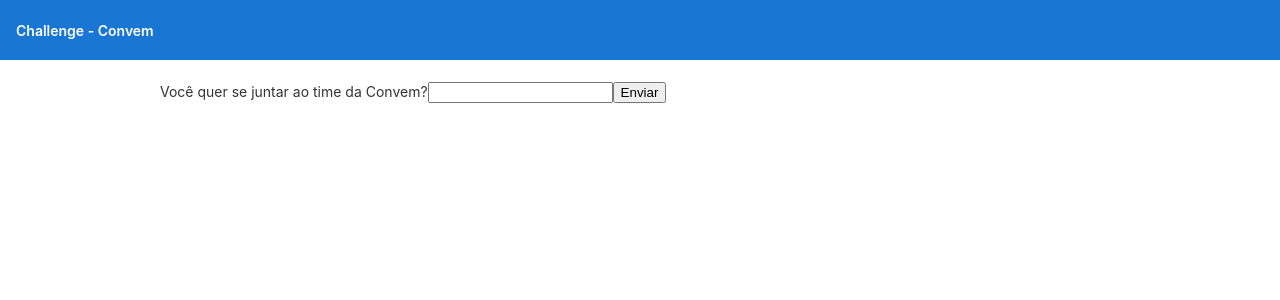
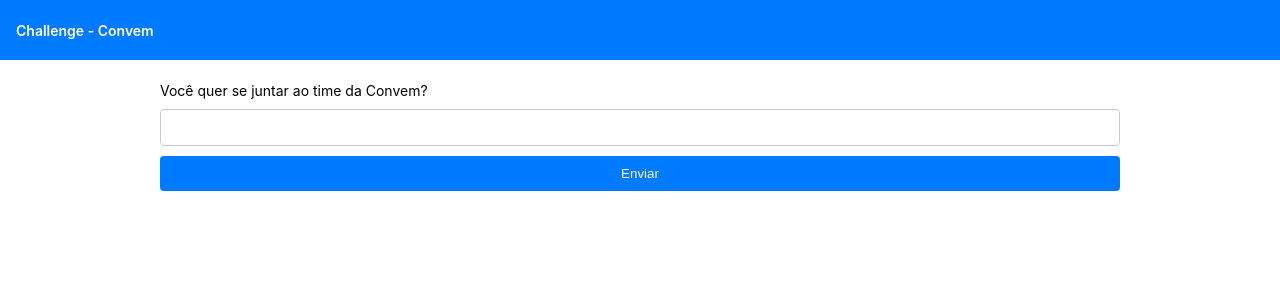
Before and after one commit to ellizeurs/Challenge-Convem, an Angular app: page / in a window 1280 px wide. Shown: the top 300 px of the page. Built offline with nearby package versions, Linux system fonts and the light colour scheme.

Commit message:
Update .css files

```diff
--- a/src/app/app.component.css
+++ b/src/app/app.component.css
@@ -1,7 +1,7 @@
 :host {
     font-family: -apple-system, BlinkMacSystemFont, "Segoe UI", Roboto, Helvetica, Arial, sans-serif, "Apple Color Emoji", "Segoe UI Emoji", "Segoe UI Symbol";
     font-size: 14px;
-    color: #333;
+    color: black;
     box-sizing: border-box;
     -webkit-font-smoothing: antialiased;
     -moz-osx-font-smoothing: grayscale;
@@ -29,7 +29,7 @@
     padding: 0 16px;
     display: flex;
     align-items: center;
-    background-color: #1976d2;
+    background-color: #007bff;
     color: white;
     font-weight: 600;
 }
@@ -41,15 +41,3 @@
     max-width: 960px;
     flex-direction: column;
 }
-
-
-a,
-a:visited,
-a:hover {
-    color: #1976d2;
-    text-decoration: none;
-}
-
-a:hover {
-    color: #125699;
-}
--- a/src/app/promotional-form/promotional-form.component.css
+++ b/src/app/promotional-form/promotional-form.component.css
@@ -0,0 +1,36 @@
+form {
+    display: flex;
+    flex-direction: column;
+}
+
+label {
+    margin-bottom: 10px;
+}
+
+input[type="text"] {
+    display: block;
+    margin-bottom: 10px;
+    padding: 10px 10px;
+    border: 1px solid #ccc;
+    border-radius: 4px;
+}
+
+button {
+    display: inline-block;
+    padding: 10px 10px;
+    background-color: #007bff;
+    color: white;
+    border: none;
+    border-radius: 4px;
+    cursor: pointer;
+    transition: 0.3s;
+}
+
+button:hover {
+    background-color: #141D3C;
+}
+
+button:disabled {
+    background-color: #141D3C;
+    opacity: 0.7;
+}
```
